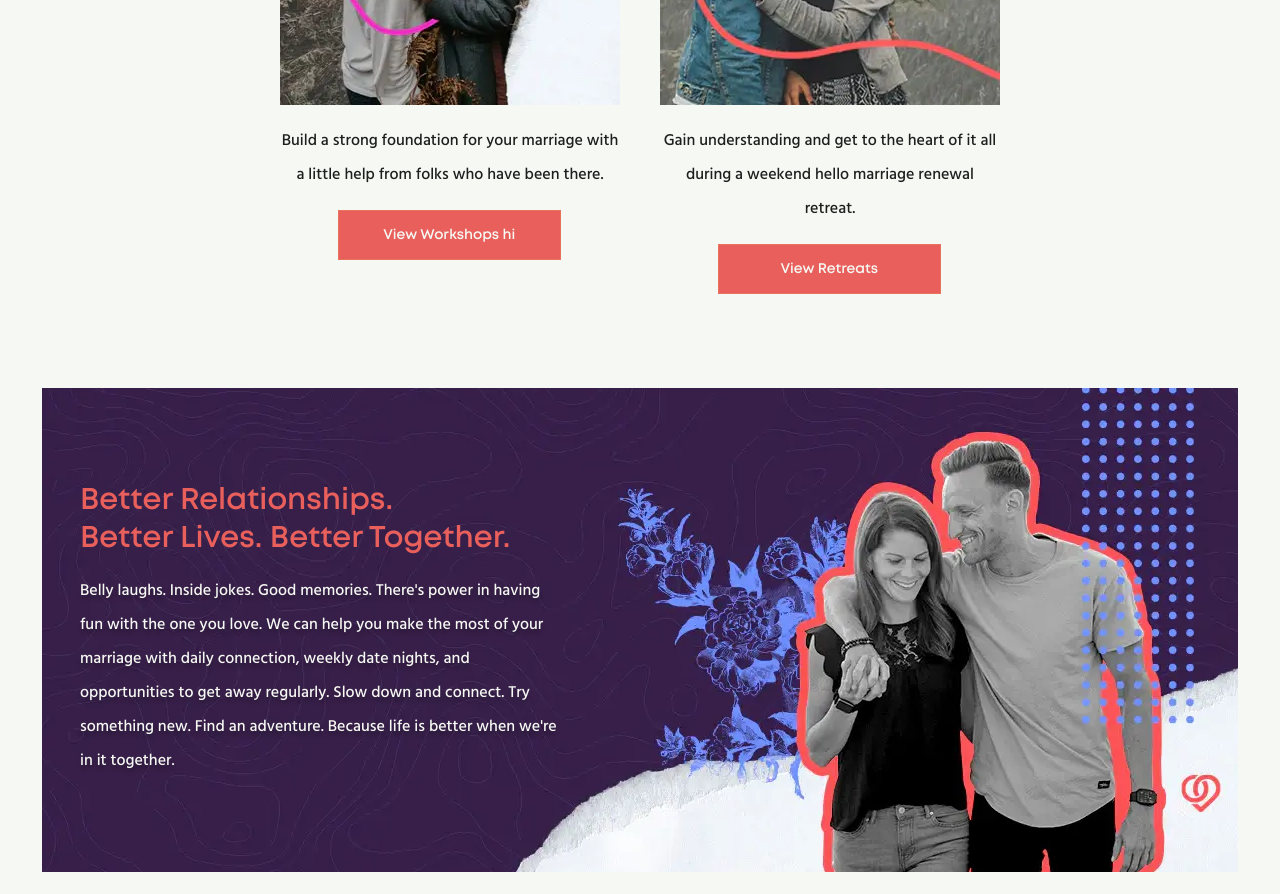
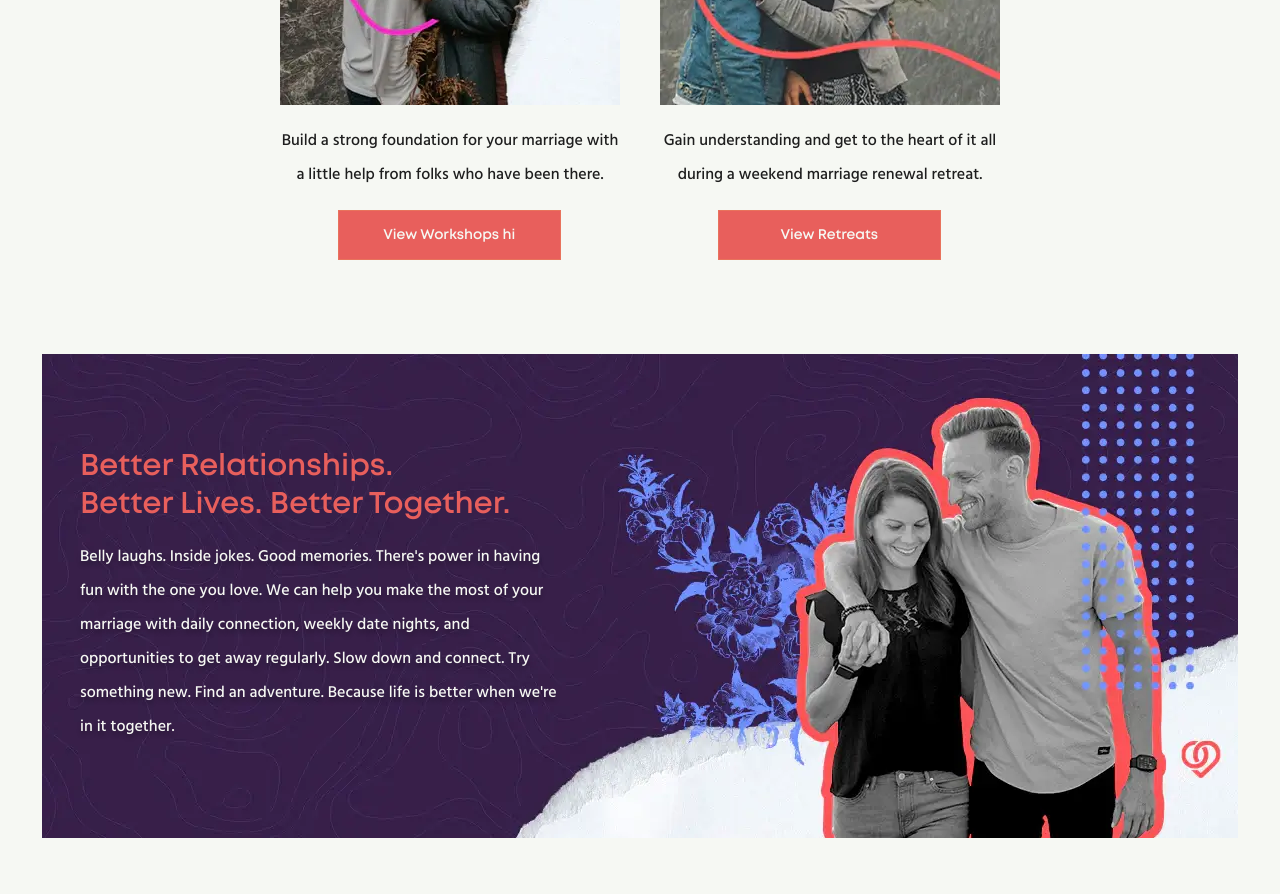
Before and after one commit to Shivanandkkhh/Better-to-gether, a plain HTML site: page index.html in a window 1280 px wide. Shown: the part 2000-2894 px from the top of the page. Drawn offline with nearby package versions, Linux system fonts and the light colour scheme.

Commit message:
added change 3

```diff
--- a/index.html
+++ b/index.html
@@ -244,7 +244,7 @@
                     <h4 class="grace-text">Hopeful Tomorrows</h4>
                     <img src="./assests/imagies/Flex-rectangle-imagies/HopeFull.webp" alt="HopeFul-img">
                     <p class="feel-text">Gain understanding and get to the heart of it all during a
-                        weekend hello
+                        weekend
                         marriage
                         renewal retreat.</p>
                     <a href="https://bettertogether.us/pages/the-grace-marriage-getaway"
```
